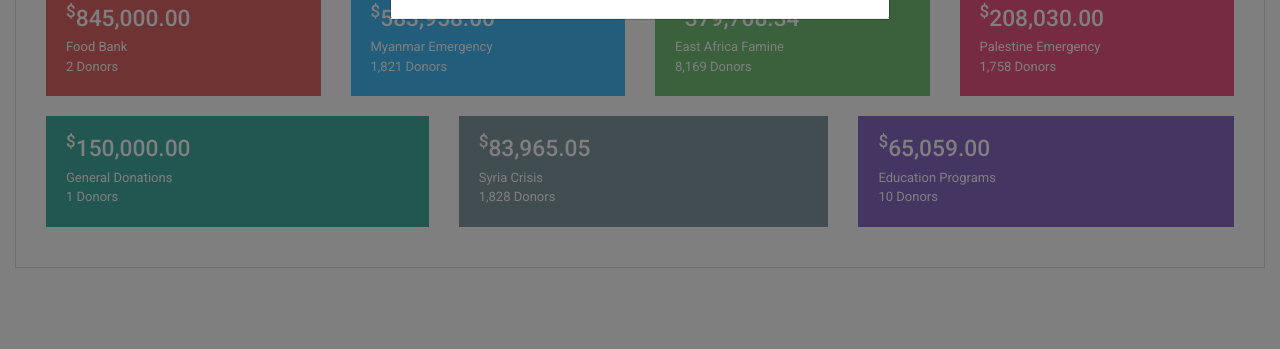
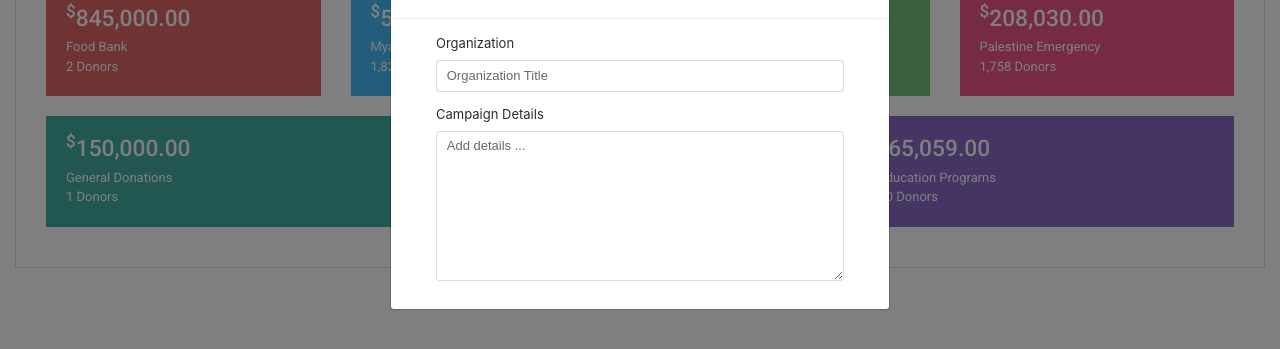
Before and after one commit to markjconlon/micharity-clone, a plain HTML site: page index.html in a window 1280 px wide. Both pictures are taken after a click on the link 1189 px from the left and 40 px from the top of the page. Shown: the part 85-434 px from the top of the page. Drawn offline with nearby package versions, Linux system fonts and the light colour scheme; a script that the page names is missing.

Commit message:
added form with id newCampaign along with Organization Title field and Organization Details text area

```diff
--- a/index.html
+++ b/index.html
@@ -13,7 +13,7 @@
   </head>
   <body>
 
-    <div class="modal fade in" id="addCampaign">
+    <div class="modal fade" id="addCampaign">
       <div class="modal-dialog" role="document">
         <div class="modal-content">
 
@@ -21,6 +21,27 @@
             <h1 class="text-light" id="modalTitle">Add New Campaign</h1>
             <button class="close" type="button" data-dismiss="modal" aria-label="Close">x</button>
           </div>
+
+          <form id="newCampaign">
+            <div class="modal-body">
+              <div class="row">
+                  <div class="col-sm-12">
+                      <div class="form-group form-group-lg">
+                          <label>Organization</label>
+                          <input class="form-control required" placeholder="Organization Title" type="text" name="Organization" aria-required="true">
+                      </div>
+                  </div>
+              </div>
+              <div class="row">
+                  <div class="col-sm-12">
+                      <div class="form-group form-group-lg">
+                          <label>Campaign Details</label>
+                          <textarea class="form-control required" placeholder="Add details ..." style="height:150px;border:1px solid #ddd;" name="details" aria-required="true"></textarea>
+                      </div>
+                  </div>
+              </div>
+            </div>
+          </form>
 
         </div>
       </div>
```
